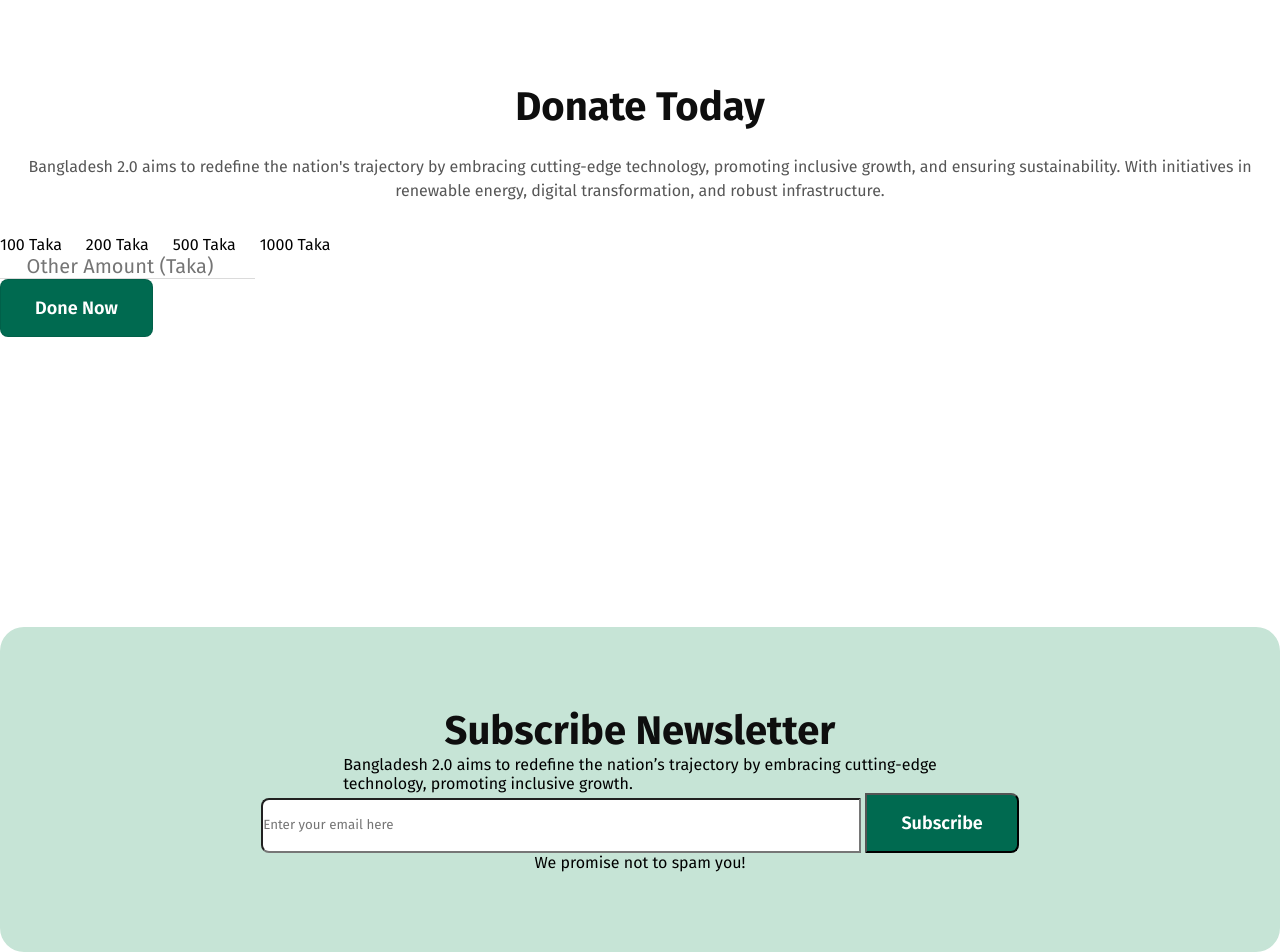
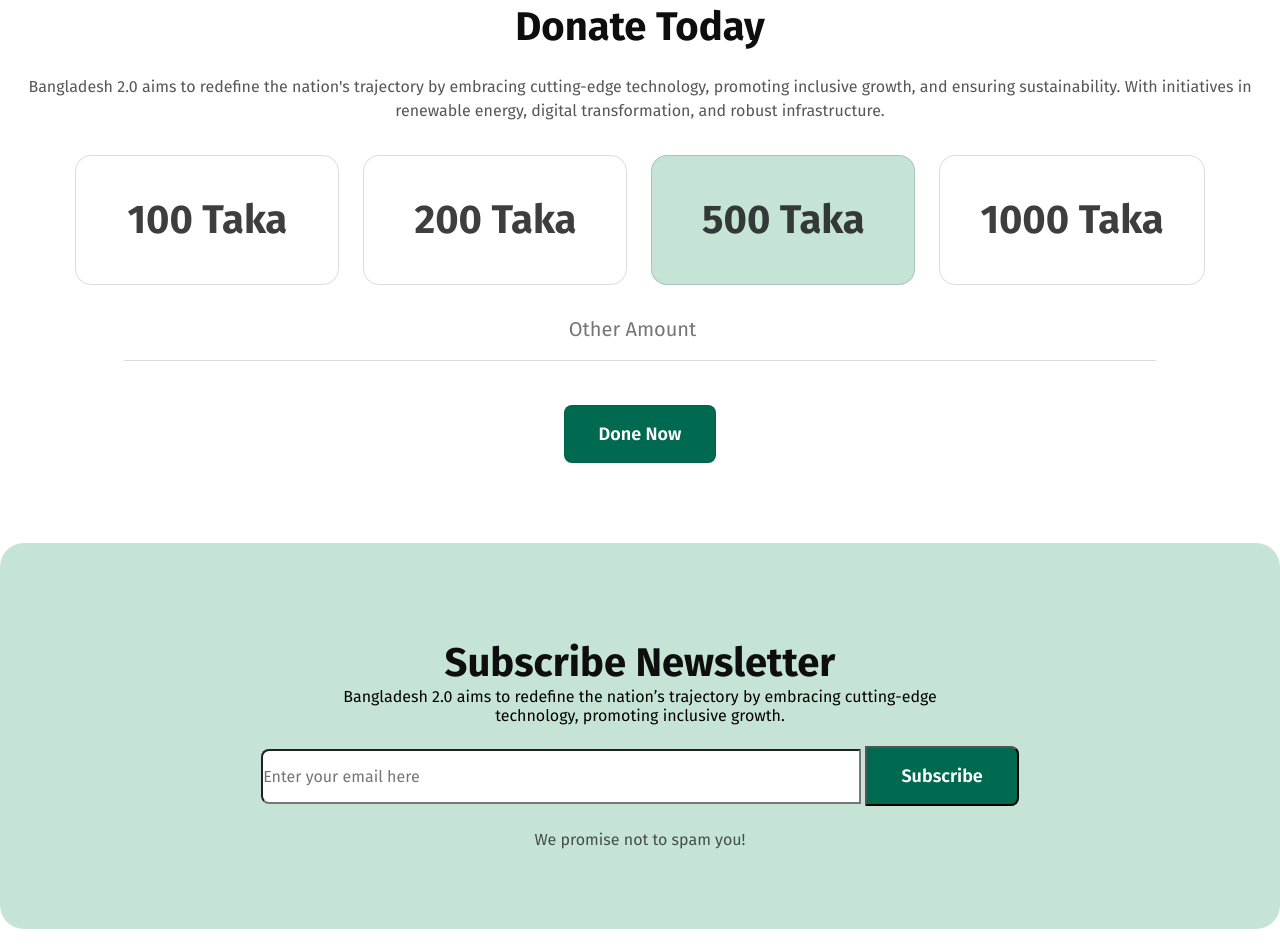
Before and after one commit to tarekooo/Assignment, a plain HTML site: page index.html in a window 1280 px wide. Shown: the part 2263-3215 px from the top of the page. After the commit the page ends 3192 px from the top, so only its background shows below. Drawn offline with Linux system fonts and the light colour scheme.

Commit message:
complete

```diff
--- a/index.html
+++ b/index.html
@@ -3,7 +3,7 @@
 <head>
     <meta charset="UTF-8">
     <meta name="viewport" content="width=device-width, initial-scale=1.0">
-    <title>Document</title>
+    <title>Assignment1</title>
     <link rel="stylesheet" href="style.css">
     <style>
         @import url('https://fonts.googleapis.com/css2?family=Fira+Sans:ital,wght@0,100;0,200;0,300;0,400;0,500;0,600;0,700;0,800;0,900;1,100;1,200;1,300;1,400;1,500;1,600;1,700;1,800;1,900&family=Open+Sans:ital,wght@0,300..800;1,300..800&family=Work+Sans:ital,wght@0,100..900;1,100..900&display=swap');
@@ -108,7 +108,7 @@
               </section>
 
 
-              <form class="donation-container">
+              <section class="donation-containe">
                 <div class="header-section">
                     <h1 class="donation-title">Donate Today</h1>
                     <p class="description-text">
@@ -118,35 +118,39 @@
                         transformation, and robust infrastructure.
                     </p>
                 </div>
-
+                <div class="amount-container">
                  <div class="amount-options">
-                    <div class="amount-box-">
                   100 Taka
                  </div>
-                    <div class="amount-box-">
+                 <div class="amount-options">
                     200 Taka
                  </div>
-                    <div class="amount-box-">
+                 <div class="amount-options amount-option-selected">
                     500 Taka
                  </div>
-                    <div class="amount-box-">
+                 <div class="amount-options">
                     1000 Taka
                   </div>
                 </div>
+                 <input class="donate-input" type="number" placeholder="Other Amount">
+                 <div class="btn-container">
+                  <button class="donate-button">Done Now</button>
+                 </div>
 
-                <input class="custom-amount" type="number" placeholder="Other Amount (Taka)">
-                <button class="donate-button" type="submit" >Done Now</button>
-            </form>
-
+              </section>
               <section class="newsletter-container">
+                <div >
                  <h1 class="news-letter-title">Subscribe Newsletter</h1>
                   <p class="newsltter-subtitle">Bangladesh 2.0 aims to redefine the nation’s trajectory by embracing cutting-edge <br> technology, promoting inclusive growth.</p>
                   <div class="submit">
-                    <input type="email"id="email" placeholder="Enter your email here" >
+                      <input type="email" id="email" placeholder="Enter your email here" >
                       <button class="subscribe-btn">Subscribe</button>
                   </div>
-                <p>We promise not to spam you!</p>
+                  <p class="mews-p">We promise not to spam you!</p>
+                </div>
               </section>
+
+
         </main>
 
 </body>
--- a/style.css
+++ b/style.css
@@ -4,7 +4,6 @@
     box-sizing: border-box;
     font-family: 'Fira Sans', sans-serif;
 }
-
 /* Body Style */
 body {
     display: flex;
@@ -265,16 +264,21 @@ body {
   }
 
 /* donation section */
+
 .donation-container {
     margin-top: 80px;
+    display: flex;
+    flex-direction: column;
+    align-items: center;
+    justify-content: center;
     width: 1280px;
     height: 464px;
 }
 
 .header-section {
-    display: flex;
-    flex-direction: column;
-    align-items: center;
+    text-align: center;
+    width: 1280px;
+    height: 120px;
 }
 
 .donation-title {
@@ -291,41 +295,59 @@ body {
     line-height: 24px;
 }
 
-.amount-options {
+.amount-container {
+    flex-grow: 0;
+    margin-top: 32px;
     display: flex;
-    flex-direction: row ;
+    align-items: center;
+    justify-content: center;
     gap: 24px;
-    width: 1280px;
-    margin-top: 32px;
+    flex-wrap: wrap;
+    color: rgba(14, 14, 14, 0.8);
+    font: 700 40px;
 }
 
-.amount-box{
-    background: rgb(255, 255, 255);
+.amount-options {
+    border-radius: 16px;
+    display: flex;
+    flex-direction: column;
+    justify-content: center;
+    text-align: center;
+    padding: 40px;
+    min-width: 264px;
     border: 1px solid rgba(14, 14, 14, 0.15);
-    border-radius: 16px;
-    padding: 40px;
+    color: rgba(14, 14, 14, 0.8);
     font-size: 40px;
     font-weight: 700;
+}
+
+.amount-option-selected {
+    background-color: rgba(198, 228, 214, 1);
+}
+
+.donate-input{
+    margin-top: 32px;
+    width: 1032px;
+    height: 64px;
+    padding: 20px 40px 20px 40px;
+    border: none;
+    box-sizing: border-box;
+    border-bottom: 1px solid rgba(14, 14, 14, 0.15);
+    margin: 12px 0px;
+    font-size: 20px;
+    font-weight: 400;
     text-align: center;
-    color:rgba(14, 14, 14, 0.8);
-    width: 160px;
-    height: 48px;
+    color: rgba(14, 14, 14, 0.3);
+    margin-left: 124px;
 
 }
 
-
-.custom-amount {
-    font-size: 20px;
-    border: none;
-    border-bottom: 1px solid rgba(14, 14, 14, 0.15);
+.btn-container{
+    margin-top: 32px;
     text-align: center;
-    color: white;
-    display: block;
-    background: transparent;
 }
 
 .donate-button {
-
     padding: 17px 34px;
     font-size: 18px;
     font-weight: 600;
@@ -333,6 +355,7 @@ body {
     background: rgb(0, 106, 80);
     border: 1px solid rgba(14, 14, 14, 0.1);
     border-radius: 8px;
+
 }
 
 .newsletter-container{
@@ -344,29 +367,34 @@ body {
     padding: 80px 100px;
     border-radius: 24px;
     background: rgb(198, 228, 214);
+    text-align: center;
 }
 
 .news-letter-title{
     font-size: 40px;
     font-weight: 700;
     color: rgb(14, 14, 14);
-    gap: 16px;
+    margin-top: 16px;
 }
-.newsltter-description{
-    gap: 16px;
+.newsletter-description{
+    margin-top: 16px;
     color: rgba(14, 14, 14, 0.7);
     font-size: 16px;
     font-weight: 400;
-    text-align: center;
+    margin-top: 16px;
 }
 
 #email{
+    margin-top: 24px;
     width: 600px;
     height: 55px;
     border-radius: 8px 0px 0px 8px;
-    gap: 24px;
+    font-size: 16px;
+    font-weight: 400;
     background: rgb(255, 255, 255);
+    color: rgba(14, 14, 14, 0.3);
 }
+
 .subscribe-btn{
     color: white;
     font-size: 18px;
@@ -375,3 +403,9 @@ body {
     padding: 17px 34px 17px 34px;
     background: rgb(0, 106, 80);
 }
+.mews-p{
+    margin-top: 24px;
+    font-size: 16px;
+    font-weight: 400;
+    color: rgba(14, 14, 14, 0.7);
+}
```
Lines whose indentation alone changed are shown as unchanged.
